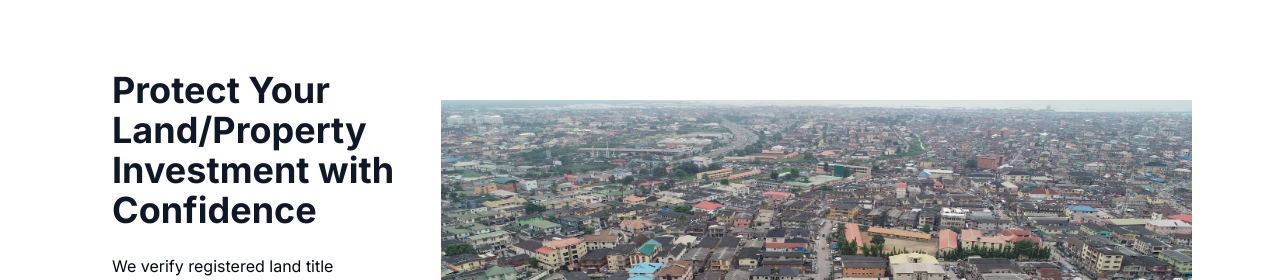
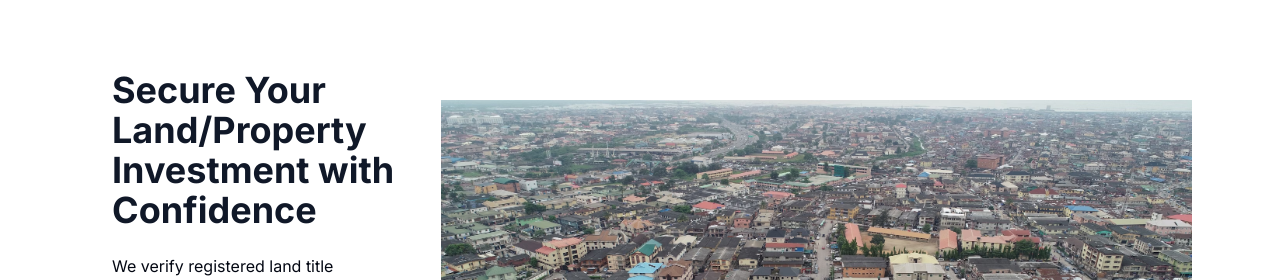
Before and after one commit to agbajekehinde/land-verify, a Next.js app: page / in a window 1280 px wide. Shown: the part 136-416 px from the top of the page. Built offline with nearby package versions, Linux system fonts and the light colour scheme; a web font is replaced by a local one.

Commit message:
modified:   app/components/hero/hero.tsx

```diff
--- a/app/components/hero/hero.tsx
+++ b/app/components/hero/hero.tsx
@@ -12,7 +12,7 @@ export default function Hero() {
       <div className="flex grow flex-col gap-4 md:flex-row items-center justify-top px-6 py-2 md:px-20">
         <div className="flex flex-col justify-center items-start gap-6 rounded-lg bg-white p-6 md:w-1/2">
           <h1 className="flex text-4xl text-gray-900 md:text-4xl md:leading-bold">
-            <strong>Protect Your Land/Property Investment with Confidence</strong>
+            <strong>Secure Your Land/Property Investment with Confidence</strong>
           </h1>
           <p>We verify registered land title ownership, physical planning status, and uncover hidden risks with 20+ data backed insights. Powered by our advanced GIS technology and expert analysis.
           </p>
```
